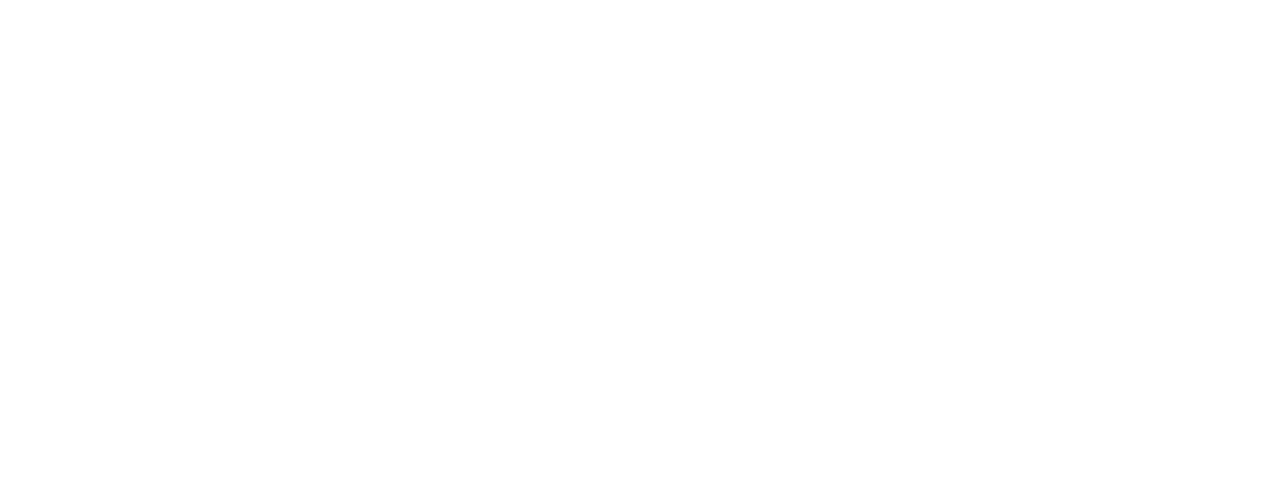
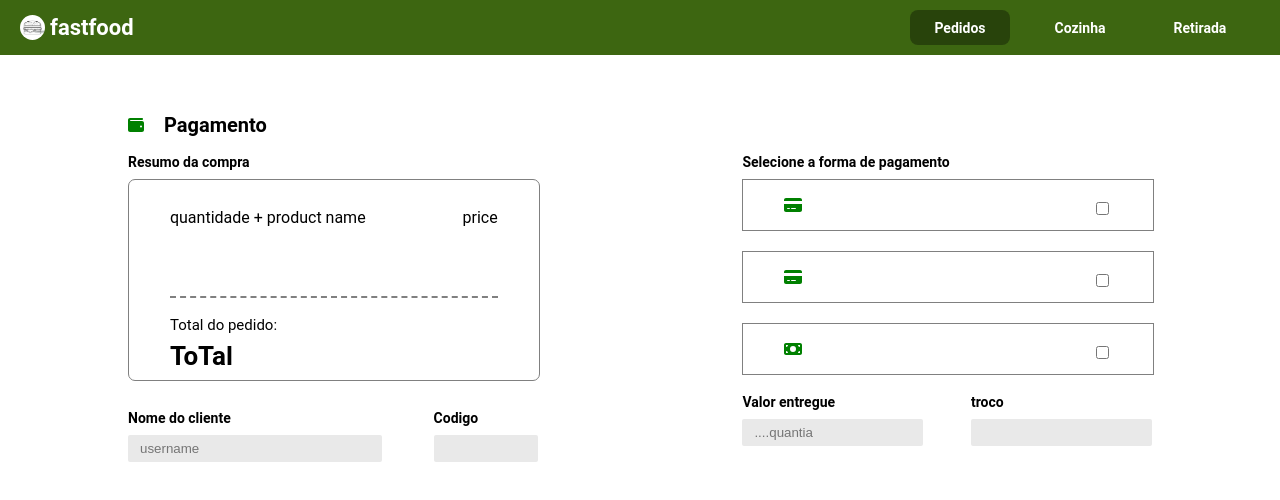
Before and after one commit to m4arthu/FastFood, a React (Vite) app: page /payment in a window 1280 px wide. Before the commit this address had no page. Shown: the top 500 px of the page. Built offline with nearby package versions, Linux system fonts and the light colour scheme.

Commit message:
feat: payment  page

```diff
--- a/src/App.jsx
+++ b/src/App.jsx
@@ -2,12 +2,14 @@
 import {CozinhaPage} from "./pages/CozinhaPage.jsx"
 import { RetiradaPage } from "./pages/RetiradaPage.jsx";
 import { PedidosPage } from "./pages/pedidosPage.jsx";
+import { PaymentPage } from "./pages/PaymentPage.jsx";
 function App() {
 
   return (
     <BrowserRouter>
       <Routes>
-        <Route path="/Pedidos" Component={PedidosPage} />
+        <Route path="/payment" Component={PaymentPage} />
+        <Route path="/pedidos" Component={PedidosPage} />
         <Route path="/cozinha"  Component={CozinhaPage} />
         <Route path="/retirada"  Component={RetiradaPage} />
       </Routes>
--- /dev/null
+++ b/src/pages/PaymentPage.jsx
@@ -0,0 +1,66 @@
+import { FontAwesomeIcon } from "@fortawesome/react-fontawesome"
+import { HeaderComponent } from "../components/HeaderComponent"
+import { PaymentContainer, PaymentContent, PaymentTypeContainer } from "../styles.css/payment.style"
+import { faCreditCard, faMoneyBill, faWallet } from "@fortawesome/free-solid-svg-icons"
+import { SubtotalComponent } from "../components/SubtotalCompoent"
+
+export const PaymentPage = () => {
+
+    const PaymentType = ({icon}) => {
+        return (
+            <PaymentTypeContainer>
+                <div className="content">
+                    <div className="method">
+                        <FontAwesomeIcon icon={icon} color={"green"} />
+                    </div>
+                    <input type="checkbox" />
+                </div>
+            </PaymentTypeContainer>
+        )
+    }
+    return (
+        <>
+            <HeaderComponent selectedButtonId={1} />
+            <PaymentContainer>
+                <PaymentContent>
+                    <div className="header">
+                        <FontAwesomeIcon color={"green"} icon={faWallet} />
+                        <h1>Pagamento</h1>
+                    </div>
+                    <div className="body">
+                        <div className="left">
+                            <h2>Resumo  da compra</h2>
+                            <SubtotalComponent className={"subtotal"} />
+                            <div className="username">
+                                <div className="section">
+                                    <h2>Nome do cliente</h2>
+                                    <input className="user" placeholder="username" type="text" />
+                                </div>
+                                <div className="section">
+                                    <h2>Codigo</h2>
+                                    <input className="cod" type="text" />
+                                </div>
+                            </div>
+                        </div>
+                        <div className="right">
+                            <h2>Selecione a forma  de pagamento</h2>
+                            <PaymentType icon={faCreditCard} />
+                            <PaymentType icon={faCreditCard} />
+                            <PaymentType icon={faMoneyBill} />
+                            <div className="details">
+                                <div className="section">
+                                    <h2>Valor entregue</h2>
+                                    <input className="pagamento" placeholder="....quantia" type="text" />
+                                </div>
+                                <div className="section">
+                                    <h2>troco</h2>
+                                    <input className="troco" type="text" />
+                                </div>
+                            </div>
+                        </div>
+                    </div>
+                </PaymentContent>
+            </PaymentContainer>
+        </>
+    )
+}
--- /dev/null
+++ b/src/styles.css/payment.style.js
@@ -0,0 +1,91 @@
+import styled from "styled-components";
+
+export const PaymentContainer = styled.div`
+    font-family: 'Roboto', sans-serif;
+    width:100%;
+    height:100%;
+    display:flex;
+    justify-content:center;
+`
+
+export const PaymentContent = styled.div`
+    margin-top:60px;
+    width:80%;
+        .header{
+            display:flex;
+            align-items:center;
+            h1{
+                margin-left:20px;
+                font-weight:bold;
+                font-size:20px;
+            }
+        }
+
+        .body{
+            display:flex;
+            justify-content:space-between;
+            h2{
+                font-weight:bold;
+                font-size:14px;
+            }
+            margin-top:20px;
+            input{
+                 margin-top:10px;
+                 border:none;
+                 background-color:#e9e9e9;
+                 height:25px;
+                 border-radius:2px;
+                }
+            ::placeholder{
+                padding:10px;
+            }
+            .left{
+                width:40%;
+                .subtotal{
+                    margin-top:10px;
+                }
+                .username{
+                    width:100%;
+                    justify-content:space-between;
+                    display:flex;
+                    .user{
+                        width:250px;
+                    }
+                     .cod{
+                        width:100px;
+                     }
+                }
+
+            }
+            .right{
+                width:40%;
+                .details{
+                    display:flex;
+                    justify-content:space-between;
+                }
+            }
+        }
+`
+
+export const  PaymentTypeContainer = styled.div`
+    width:100%;
+    height:50px;
+    border: 1px solid gray;
+    margin-top:10px;
+    margin-bottom:20px;
+    display:flex;
+    align-items:center;
+    justify-content:center;
+    .content{
+        display:flex;
+        align-items:center;
+        justify-content:space-between;
+        width:80%;
+    }
+    .method{
+        display:flex;
+
+    }
+
+
+`
```
